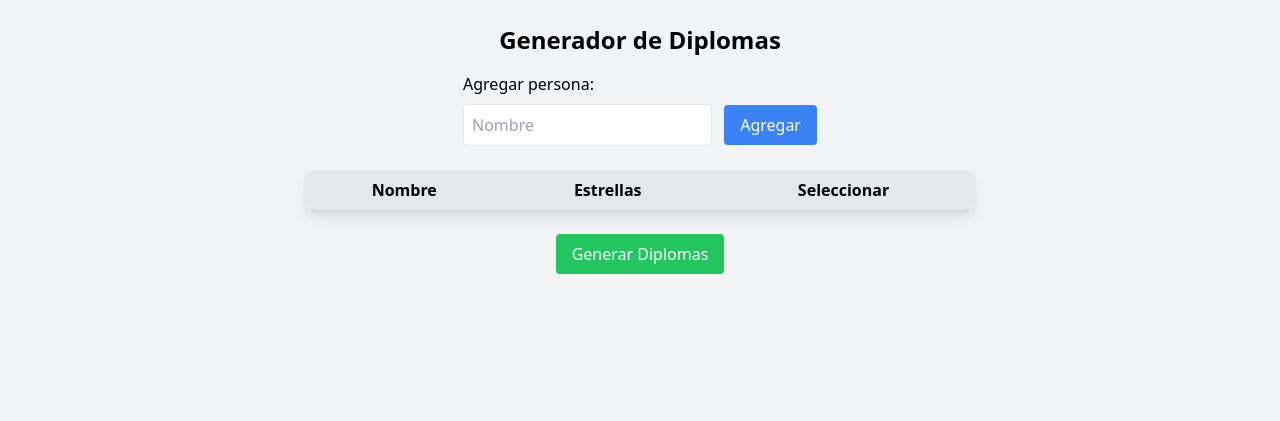
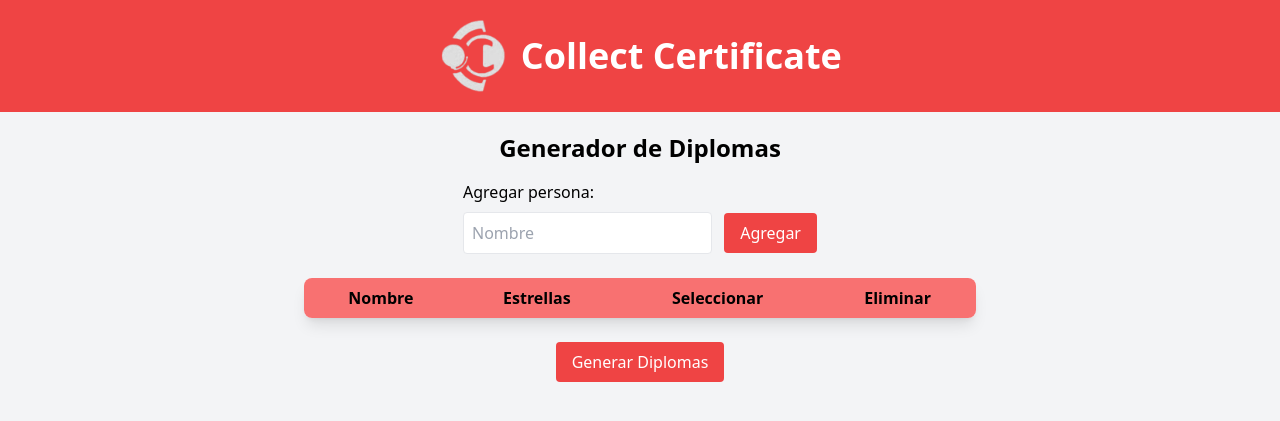
Before and after one commit to JuanSolo36/CollectCertificate, a Flask app: page / in a window 1280 px wide. Shown: the top 421 px of the page. Run offline with Flask 3, Linux system fonts and the light colour scheme; lists and menus that the app fills with data are empty; some libraries are stand-ins or nearby versions.

Commit message:
Actualizacion2.0

```diff
--- a/app.py
+++ b/app.py
@@ -61,7 +61,7 @@ def generar_diploma():
                             for run in paragraph.runs:
                                 if nombre in run.text:  # Aplicar estilo solo al nombre
                                     run.font.name = "Allura"  # Tipografía Allura
-                                    run.font.size = Pt(60)    # Tamaño 60
+                                    run.font.size = Pt(40)    # Tamaño 60
                             paragraph.alignment = PP_ALIGN.CENTER  # Centrar texto
 
         # Reemplazar las estrellas en el PPTX con imágenes
--- a/templates/index.html
+++ b/templates/index.html
@@ -8,72 +8,62 @@
   <script src="https://cdn.tailwindcss.com"></script>
 </head>
 
-<body class="flex flex-col items-center p-6 bg-gray-100">
+<body class="flex flex-col items-center bg-gray-100">
+      <div class="w-full bg-red-500 py-4 mb-5 flex items-center justify-center px-6">
+        <img src="/static/logo2.png" alt="Logo" class="h-20 mr-2">
+        <h1 class="text-white text-4xl font-bold">Collect Certificate</h1>
+      </div>
   <h1 class="text-2xl font-bold mb-4">Generador de Diplomas</h1>
-
-  <!-- Formulario para agregar personas -->
   <div class="mb-6">
     <label class="block mb-2">Agregar persona:</label>
     <input type="text" id="nuevaPersona" placeholder="Nombre" class="border p-2 rounded">
-    <button id="agregarPersona" class="bg-blue-500 text-white px-4 py-2 rounded ml-2">Agregar</button>
+    <button id="agregarPersona" class="bg-red-500 text-white px-4 py-2 rounded ml-2">Agregar</button>
   </div>
-
-  <!-- Tabla de personas y estrellas -->
   <table class="w-full max-w-2xl bg-white shadow-lg rounded-lg overflow-hidden">
-    <thead class="bg-gray-200">
+    <thead class="bg-red-400">
       <tr>
         <th class="p-2">Nombre</th>
         <th class="p-2">Estrellas</th>
         <th class="p-2">Seleccionar</th>
+        <th class="p-2">Eliminar</th>
       </tr>
     </thead>
-    <tbody id="listaPersonas">
-      <!-- Filas de personas se llenarán con JS -->
-    </tbody>
+    <tbody id="listaPersonas"></tbody>
   </table>
-
-  <!-- Botón para generar diplomas -->
-  <button id="generar" class="mt-6 bg-green-500 text-white px-4 py-2 rounded">Generar Diplomas</button>
-
+  <button id="generar" class="mt-6 bg-red-500 text-white px-4 py-2 rounded">Generar Diplomas</button>
   <script>
     const listaPersonas = document.getElementById("listaPersonas");
     const nuevaPersonaInput = document.getElementById("nuevaPersona");
     const agregarPersonaBtn = document.getElementById("agregarPersona");
     const generarBtn = document.getElementById("generar");
 
-    // Cargar datos desde localStorage al iniciar
     let personas = JSON.parse(localStorage.getItem("personas")) || [];
 
-    // Función para guardar datos en localStorage
     function guardarDatos() {
       localStorage.setItem("personas", JSON.stringify(personas));
     }
 
-    // Función para agregar una persona
     agregarPersonaBtn.addEventListener("click", () => {
       const nombre = nuevaPersonaInput.value.trim();
       if (nombre) {
         personas.push({ nombre, estrellas: 0, seleccionada: false });
-        nuevaPersonaInput.value = ""; // Limpiar el input
-        guardarDatos(); // Guardar en localStorage
+        nuevaPersonaInput.value = "";
+        guardarDatos();
         actualizarTabla();
       }
     });
 
-    // Función para actualizar la tabla
     function actualizarTabla() {
-      listaPersonas.innerHTML = ""; // Limpiar la tabla
+      listaPersonas.innerHTML = "";
       personas.forEach((persona, index) => {
         const row = document.createElement("tr");
         row.className = "border-b";
 
-        // Columna del nombre
         const nombreCell = document.createElement("td");
         nombreCell.className = "p-2";
         nombreCell.textContent = persona.nombre;
         row.appendChild(nombreCell);
 
-        // Columna de las estrellas
         const estrellasCell = document.createElement("td");
         estrellasCell.className = "p-2";
         const estrellasInput = document.createElement("input");
@@ -84,52 +74,54 @@
         estrellasInput.className = "border p-1 rounded w-16";
         estrellasInput.addEventListener("change", (e) => {
           personas[index].estrellas = parseInt(e.target.value);
-          guardarDatos(); // Guardar en localStorage
+          guardarDatos();
         });
         estrellasCell.appendChild(estrellasInput);
         row.appendChild(estrellasCell);
 
-        // Columna de selección
         const seleccionCell = document.createElement("td");
         seleccionCell.className = "p-2";
         const seleccionarBtn = document.createElement("button");
-        seleccionarBtn.className = `px-3 py-1 rounded ${persona.seleccionada ? "bg-green-500" : "bg-gray-300"
-          }`;
-        seleccionarBtn.textContent = persona.seleccionada ? "Seleccionado" : "Seleccionar";
+        seleccionarBtn.className = `px-3 py-1 rounded text-white ${persona.seleccionada ? "bg-red-600" : "bg-red-300" }`;
+        seleccionarBtn.textContent = "Seleccionar";
         seleccionarBtn.addEventListener("click", () => {
-          personas[index].seleccionada = !personas[index].seleccionada; // Alternar selección
-          guardarDatos(); // Guardar en localStorage
+          personas[index].seleccionada = !personas[index].seleccionada;
+          guardarDatos();
           actualizarTabla();
         });
         seleccionCell.appendChild(seleccionarBtn);
         row.appendChild(seleccionCell);
 
+        const eliminarCell = document.createElement("td");
+        eliminarCell.className = "p-2";
+        const eliminarBtn = document.createElement("button");
+        eliminarBtn.className = "bg-red-600 text-white px-3 py-1 rounded";
+        eliminarBtn.textContent = "Eliminar";
+        eliminarBtn.addEventListener("click", () => {
+          personas.splice(index, 1);
+          guardarDatos();
+          actualizarTabla();
+        });
+        eliminarCell.appendChild(eliminarBtn);
+        row.appendChild(eliminarCell);
+
         listaPersonas.appendChild(row);
       });
     }
 
-    // Función para generar los diplomas
     generarBtn.addEventListener("click", () => {
       const personasSeleccionadas = personas.filter((p) => p.seleccionada);
-
       if (personasSeleccionadas.length === 0) {
         alert("Selecciona al menos una persona.");
         return;
       }
-
-      // Generar un diploma por cada persona seleccionada
       personasSeleccionadas.forEach((persona) => {
         fetch("http://127.0.0.1:5000/generar-diploma", {
           method: "POST",
           headers: { "Content-Type": "application/json" },
           body: JSON.stringify({ nombre: persona.nombre, estrellas: persona.estrellas }),
         })
-          .then((response) => {
-            if (!response.ok) {
-              throw new Error("Error en la respuesta del servidor");
-            }
-            return response.blob();
-          })
+          .then((response) => response.blob())
           .then((blob) => {
             const url = window.URL.createObjectURL(blob);
             const a = document.createElement("a");
@@ -143,7 +135,6 @@
       });
     });
 
-    // Cargar la tabla al iniciar la página
     actualizarTabla();
   </script>
 </body>
```
Also changed, not shown: static/Logo2.png (added), 10 other files.
